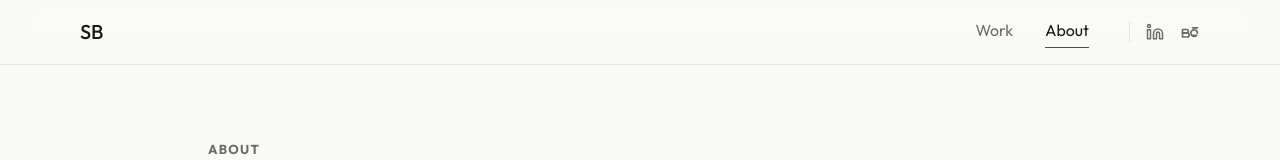
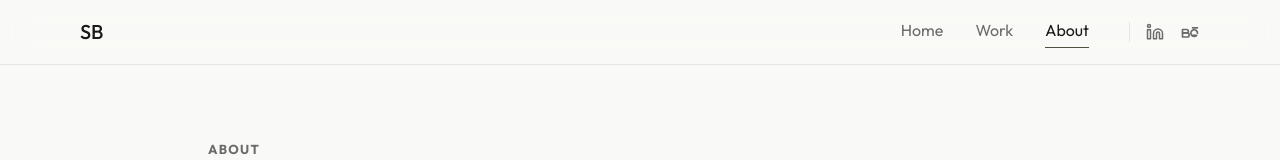
Before and after one commit to D4rkZoul1318/Website-UI, a React (Vite) app: page /about in a window 1280 px wide. Shown: the top 160 px of the page. Built offline with nearby package versions, Linux system fonts and the light colour scheme.

Commit message:
feat: add Home link to about page navbar

```diff
--- a/src/app/components/AboutPage.tsx
+++ b/src/app/components/AboutPage.tsx
@@ -101,6 +101,14 @@ export function AboutPage() {
         <div style={{ maxWidth: '1200px', margin: '0 auto', padding: '0 40px', height: '64px', display: 'flex', alignItems: 'center', justifyContent: 'space-between' }}>
           <a href="/" style={{ fontFamily: font, fontWeight: 500, fontSize: '20px', color: nearBlack, textDecoration: 'none' }}>SB</a>
           <div style={{ display: 'flex', alignItems: 'center', gap: '32px' }}>
+            <a href="/"
+              style={{ fontFamily: font, fontWeight: 400, fontSize: '16px', color: grey, textDecoration: 'none', position: 'relative', paddingBottom: '4px', transition: 'color 200ms ease' }}
+              onMouseEnter={e => { e.currentTarget.style.color = nearBlack; (e.currentTarget.querySelector('span') as HTMLElement).style.transform = 'scaleX(1)'; }}
+              onMouseLeave={e => { e.currentTarget.style.color = grey; (e.currentTarget.querySelector('span') as HTMLElement).style.transform = 'scaleX(0)'; }}
+            >
+              Home
+              <span style={{ position: 'absolute', left: 0, right: 0, bottom: '-2px', height: '1.5px', backgroundColor: '#4A5240', transform: 'scaleX(0)', transition: 'transform 200ms ease', display: 'block' }} />
+            </a>
             <a href="/#projects"
               style={{ fontFamily: font, fontWeight: 400, fontSize: '16px', color: grey, textDecoration: 'none', position: 'relative', paddingBottom: '4px', transition: 'color 200ms ease' }}
               onMouseEnter={e => { e.currentTarget.style.color = nearBlack; (e.currentTarget.querySelector('span') as HTMLElement).style.transform = 'scaleX(1)'; }}
```
Also changed, not shown: 3 other files (tests, documents, lock files or other folders).
